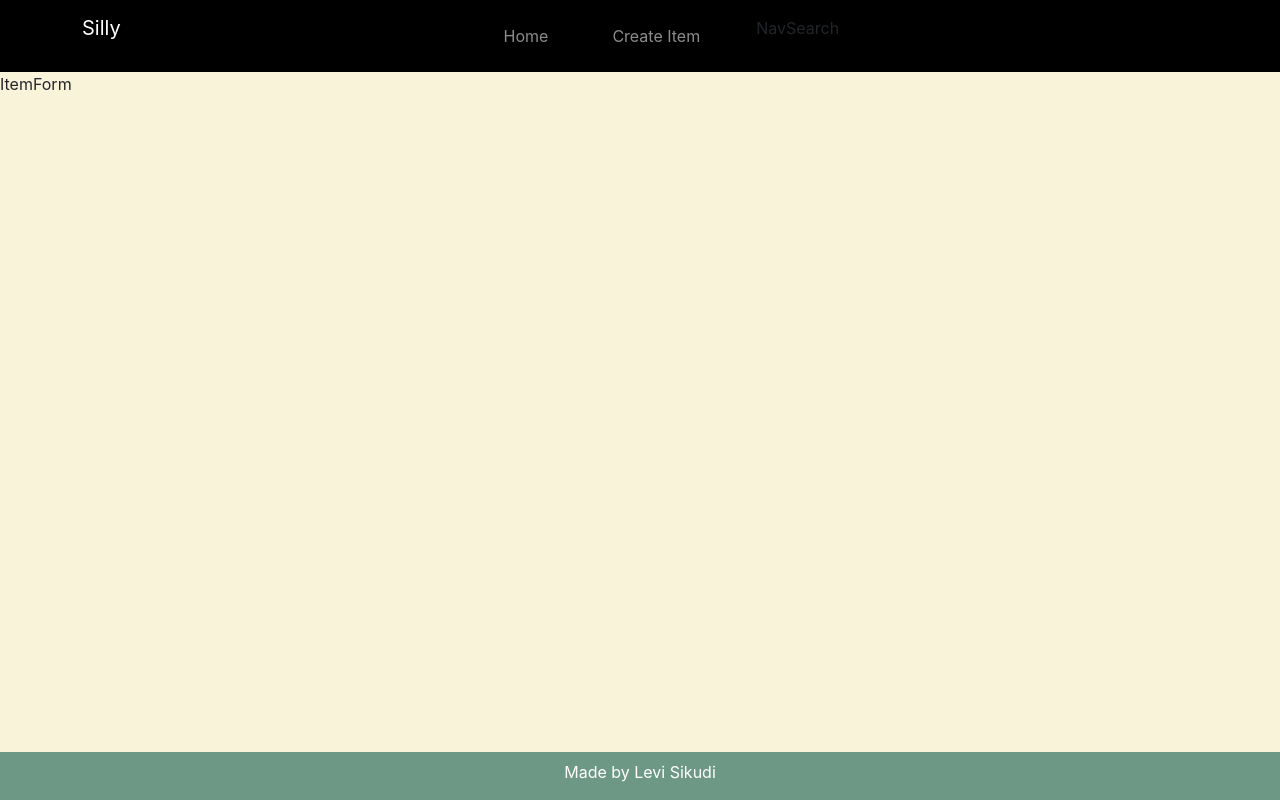
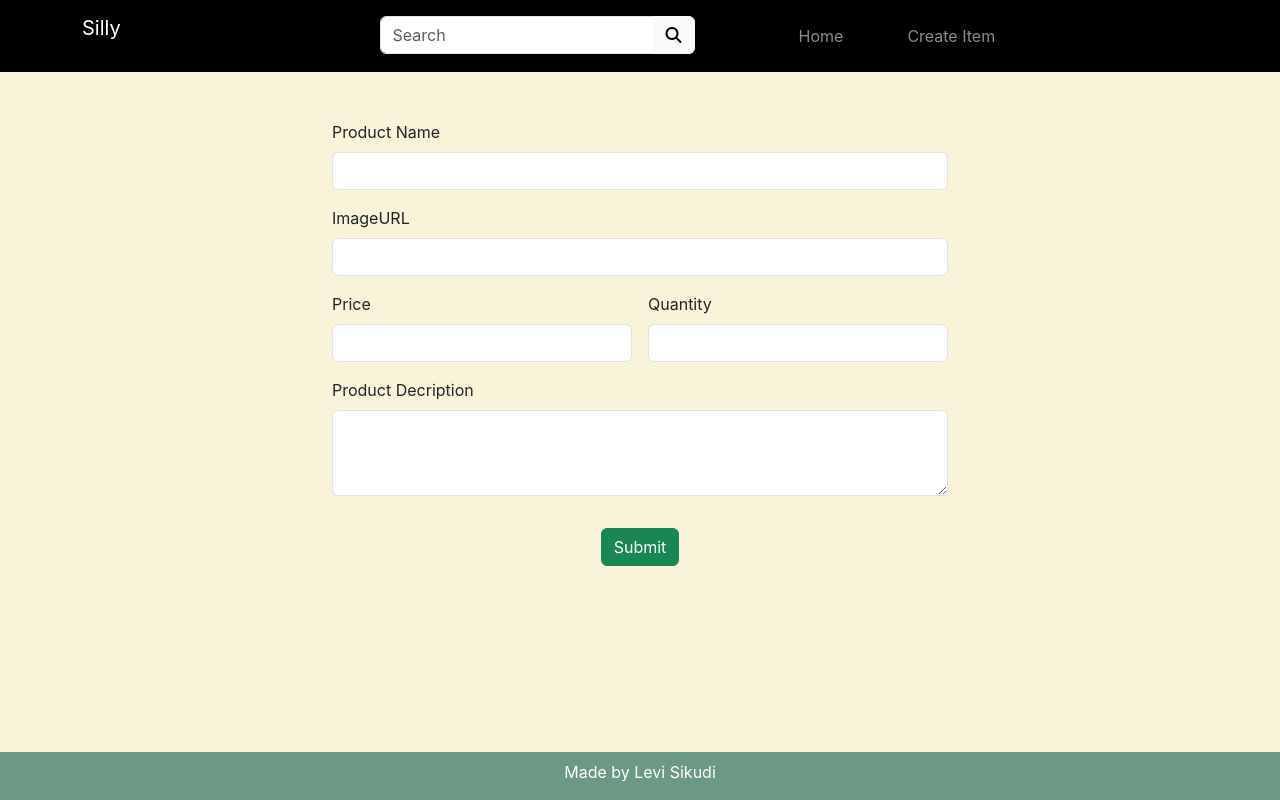
Before and after one commit to levisikudi/Silly-Store, a React (Create React App) app: page /create in a window 1280 px wide. Built offline with nearby package versions, Linux system fonts and the light colour scheme.

Commit message:
create item functionality complete

```diff
--- a/public/index.html
+++ b/public/index.html
@@ -40,6 +40,12 @@
       crossorigin="anonymous"
     ></script>
 
+    <!-- Font Awesome -->
+    <script
+      src="https://kit.fontawesome.com/b46e4ba6f5.js"
+      crossorigin="anonymous"
+    ></script>
+
     <title>Silly Store</title>
   </head>
   <body>
--- a/src/components/itemForm/index.js
+++ b/src/components/itemForm/index.js
@@ -1,8 +1,71 @@
-import React from 'react'
+import React, { useState } from 'react'
+import './index.css'
+import { createItem } from '../../utilities/productUtilities'
+import { useNavigate } from 'react-router-dom'
 
 const ItemForm = () => {
+
+  const [name, setName] = useState()
+  const [quantity, setQuantity] = useState(0)
+  const [imageURL, setImageURL] = useState()
+  const [price, setPrice] = useState(0)
+  const [description, setDescription] = useState()
+  let nav = useNavigate()
+
+  const handleClick = async (e) =>{
+    e.preventDefault()
+    if(!name || !imageURL || !description){
+
+      alert('Please fill in all the fields')
+      return
+    }
+
+    let formData = {
+      name, imageURL, price, quantity, description
+    }
+    console.log(formData);
+
+    try {
+      let response = await createItem(formData)
+      console.log(response);
+      console.log("Product Created Successfully");
+
+    } catch (error) {
+      console.log("Couldn't create item");
+    }
+
+    nav('/')
+  }
+
   return (
-    <div>ItemForm</div>
+    <div className='container mt-5 w-50' >
+      <form className="row g-3 needs-validation" novalidate>
+        <div className="col-12 ">
+          <label for="inputName" className="form-label">Product Name</label>
+          <input type="text" className="form-control" onChange={(e)=>setName(e.target.value)} id="productName" required/>
+        </div>
+        <div className="col-12 ">
+          <label for="inputURL" className="form-label">ImageURL</label>
+          <input type="text" className="form-control" onChange={(e)=>setImageURL(e.target.value)} id="inputURL" required/>
+        </div>
+        <div className="col-md-6">
+          <label for="price" className="form-label">Price</label>
+          <input type="number" className="form-control" onChange={(e)=>setPrice(+(e.target.value))} id="price"/>
+        </div>
+        <div className="col-md-6">
+          <label for="quantity" className="form-label">Quantity</label>
+          <input type="number" className="form-control" onChange={(e)=>setQuantity(+(e.target.value))} id="quantity"/>
+        </div>
+        <div className="mb-3">
+          <label for="productDescription" className="form-label">Product Decription</label>
+          <textarea className="form-control" id="productDescription" onChange={(e)=>setDescription(e.target.value)} rows="3" required></textarea>
+        </div>
+
+        <div className='text-center'>
+          <button className='btn btn-success' type='submit' onClick={(e)=>{handleClick(e)}}>Submit</button>
+        </div>
+      </form>
+    </div>
   )
 }
 
--- a/src/components/navSearch/index.js
+++ b/src/components/navSearch/index.js
@@ -1,8 +1,23 @@
 import React from 'react'
 
 const NavSearch = () => {
+
+  const handleChange = (e) =>{
+   console.log(e);
+  }
+
   return (
-    <div>NavSearch</div>
+    <>
+      <div className="input-group px-5">
+        <input type="text" className="form-control "
+        placeholder="Search" aria-label="search"
+        onChange={(e)=>handleChange(e.target.value)}
+        aria-describedby="search"/>
+        <button className='btn btn-light'>
+          <i className="fa-solid fa-magnifying-glass"></i>
+        </button>
+      </div>
+    </>
   )
 }
 
--- a/src/components/navbar/index.js
+++ b/src/components/navbar/index.js
@@ -1,11 +1,10 @@
 import React from 'react'
-import { Link, useLocation } from 'react-router-dom'
+import { Link } from 'react-router-dom'
 import NavSearch from '../navSearch';
 
 
 const Navbar = () => {
 
-  const location = useLocation().pathname;
 
   return (
     <div>
@@ -22,19 +21,14 @@ const Navbar = () => {
                 <ul className="navbar-nav navbar-nav-scroll">
 
                   <li className="nav-item mx-4">
+                    <NavSearch/>
+                  </li>
+                  <li className="nav-item mx-4">
                     <Link to ='/' className="nav-link">Home</Link>
                   </li>
                   <li className="nav-item mx-4">
                     <Link to ="/create" className="nav-link">Create Item</Link>
                   </li>
-
-                    {location === '/' ?
-                    <></>
-                    :
-                  <li className="nav-item mx-4">
-                    <NavSearch />
-                  </li>
-                    }
 
                 </ul>
             </div>
--- a/src/utilities/productUtilities.js
+++ b/src/utilities/productUtilities.js
@@ -8,3 +8,15 @@ export const getProducts = async () =>{
 
     return serverResponse.data
 }
+
+export const createItem = async (formData) =>{
+    console.log(formData);
+
+    let serverResponse = await axios({
+        method: 'POST',
+        url: '/create_product',
+        data: formData
+    })
+
+    return serverResponse;
+}
```
Also changed, not shown: src/components/itemForm/index.css (added).
